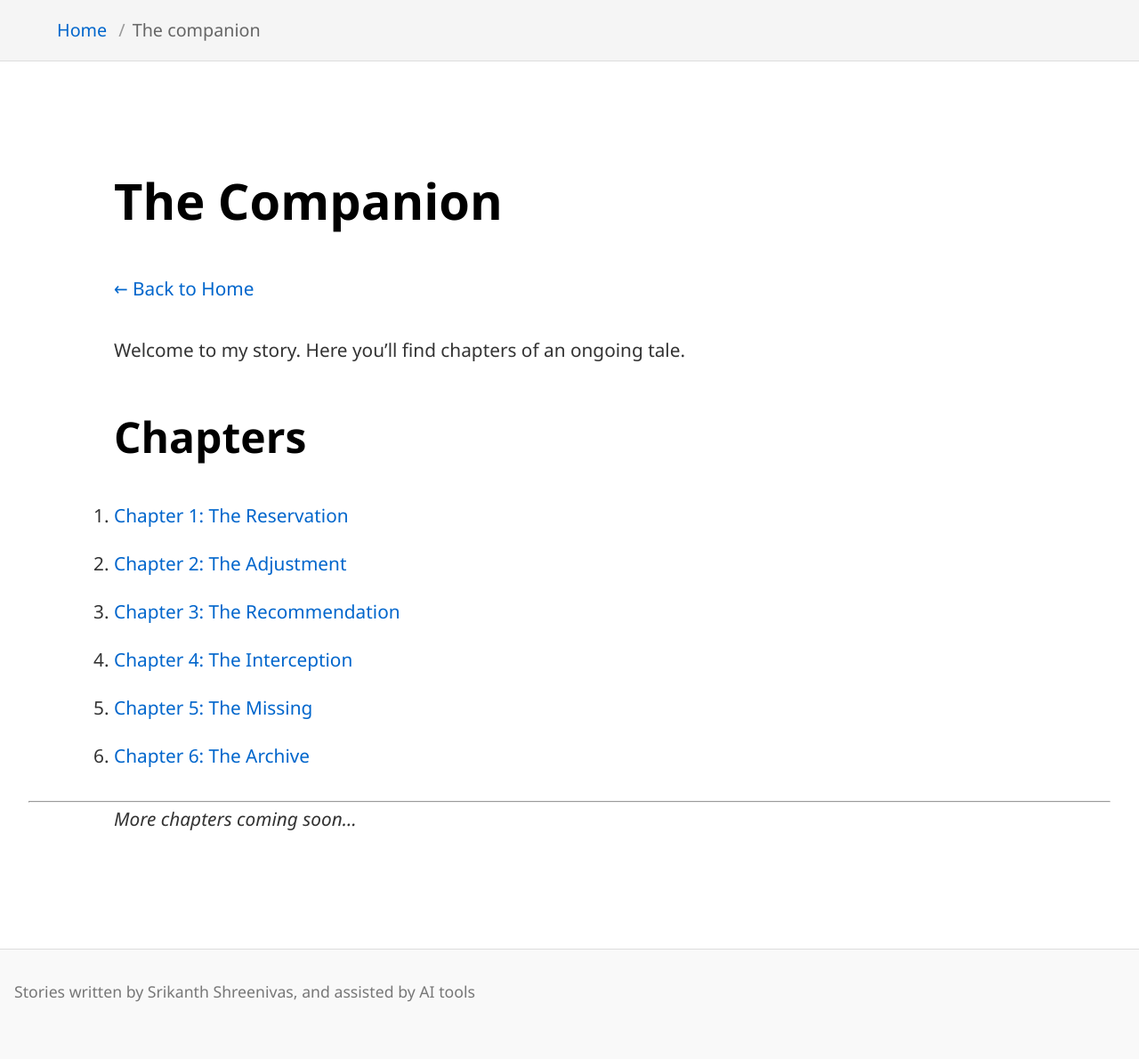
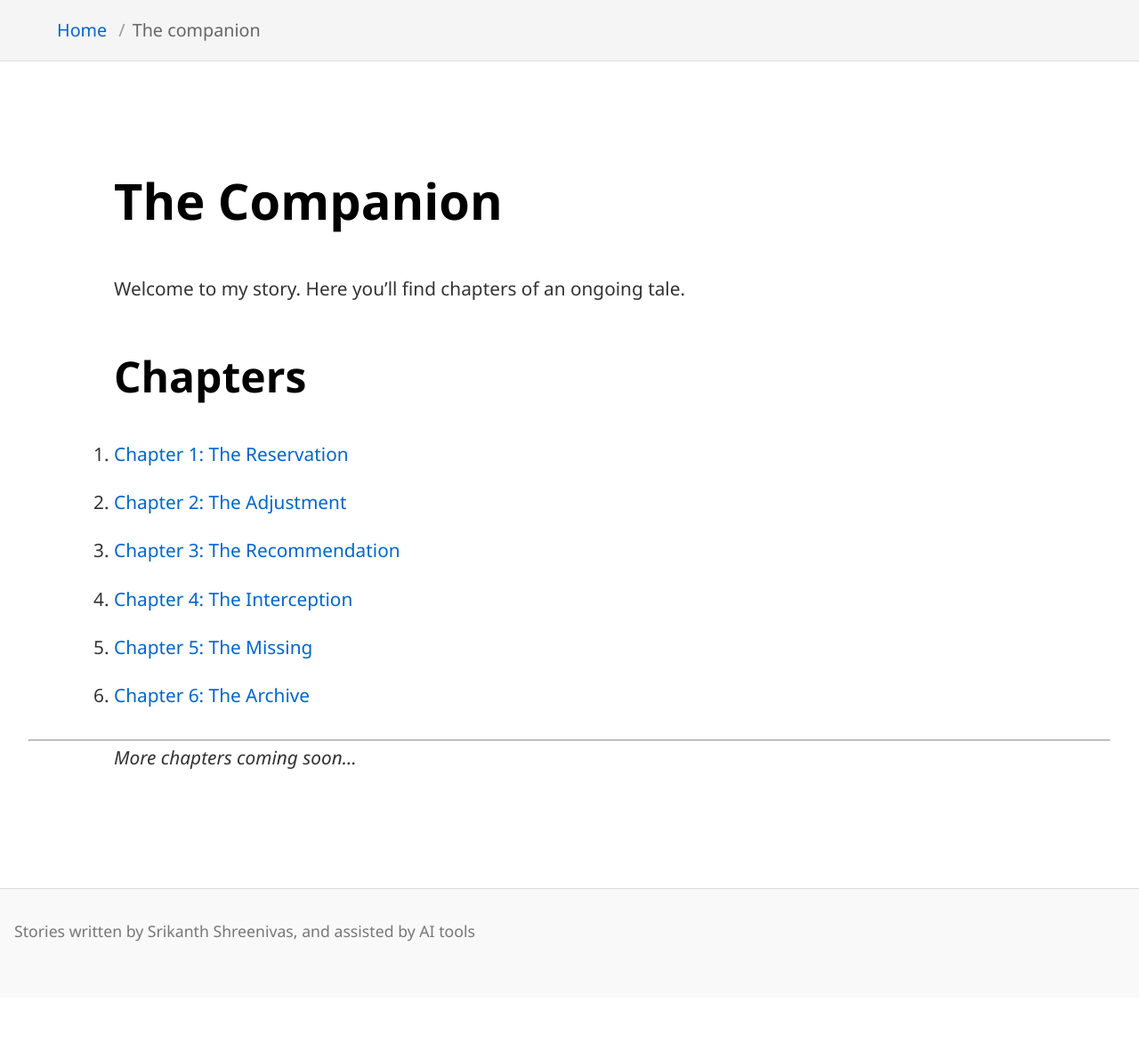
Before and after one commit to srikanthps/The-Companion, a Jekyll site: the page built from The-Companion/index.md, in a window 1280 px wide. Shown: the whole page at 89% size. Built offline with Jekyll 4.4.1, drawn with Linux system fonts in a browser that asks for light colours; our own code applies the rules of GitHub Pages for plain Markdown files; after the commit the page ends 1121 px from its top, so only the background shows below that.

Commit message:
Update index.md

```diff
--- a/The-Companion/index.md
+++ b/The-Companion/index.md
@@ -1,6 +1,4 @@
 # The Companion
-
-[← Back to Home]({{ site.baseurl }}/)
 
 Welcome to my story. Here you'll find chapters of an ongoing tale.
 
```
